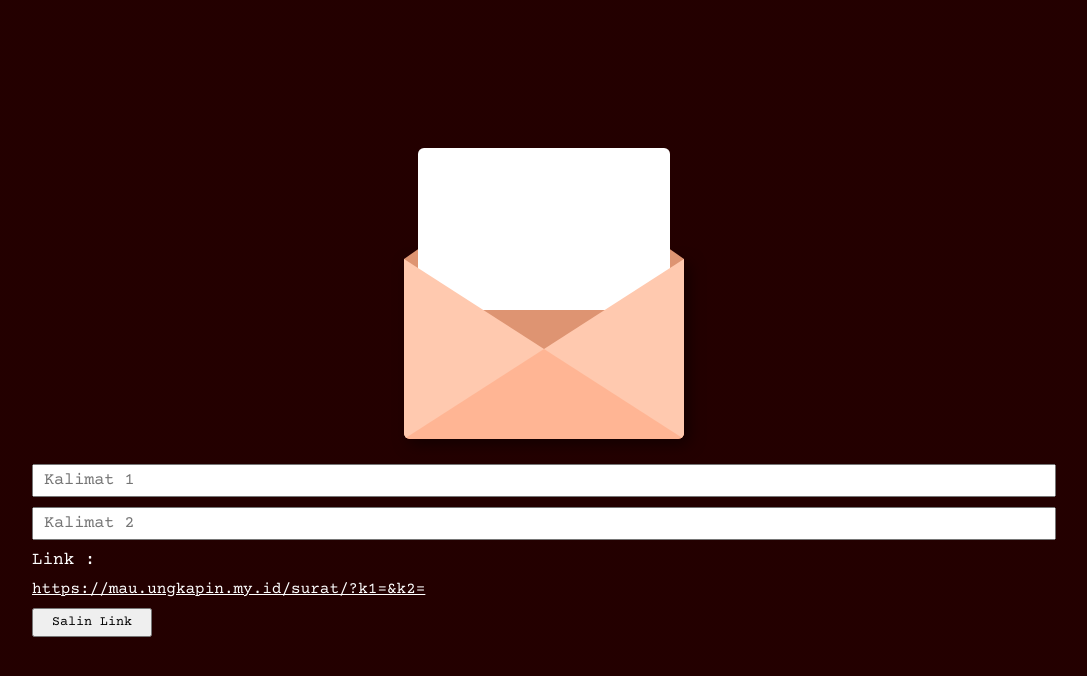
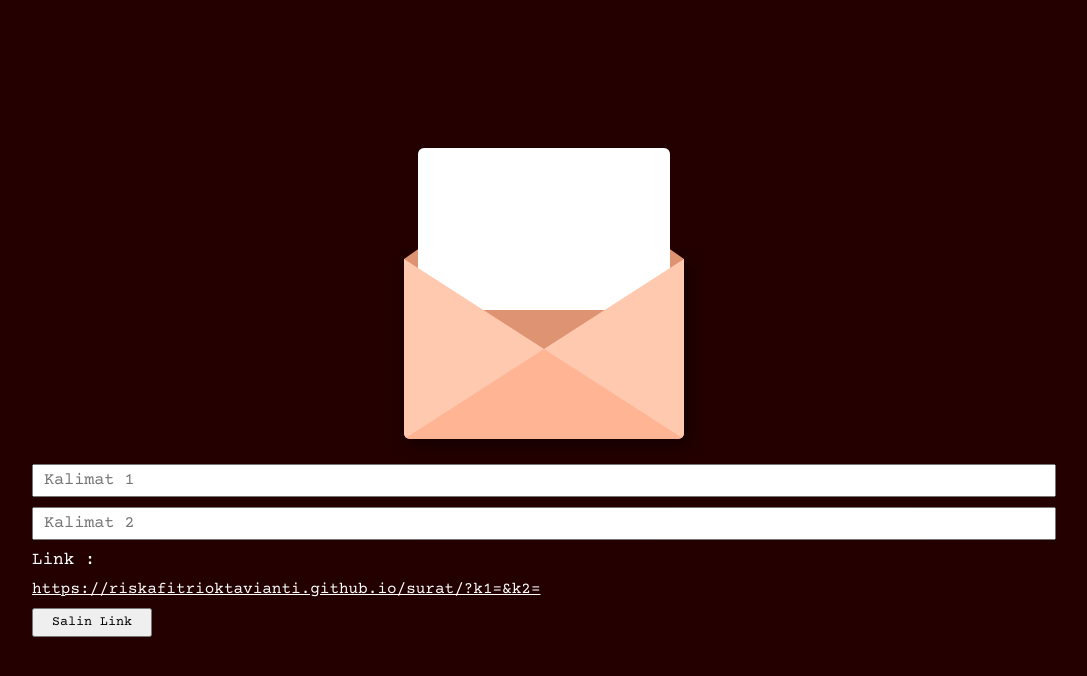
Before and after one commit to riskafitrioktavianti/surat, a plain HTML site: page index.html in a window 1280 px wide. Shown: the whole page, without its empty margins (96-1183 px from the left). Drawn offline with nearby package versions, Linux system fonts and the light colour scheme.

Commit message:
Update index.html

```diff
--- a/index.html
+++ b/index.html
@@ -119,7 +119,7 @@
       var kalimats1 = document.querySelector("kalimats1");
       var kalimats2 = document.querySelector("kalimats2");
 
-      var myLink = "https://mau.ungkapin.my.id/surat/?k1=" + inputKalimats1 + "&k2=" + inputKalimats2;
+      var myLink = "https://riskafitrioktavianti.github.io/surat/?k1=" + inputKalimats1 + "&k2=" + inputKalimats2;
       myLink = encodeURI(myLink);
 
       var links = document.getElementById("links");
```
